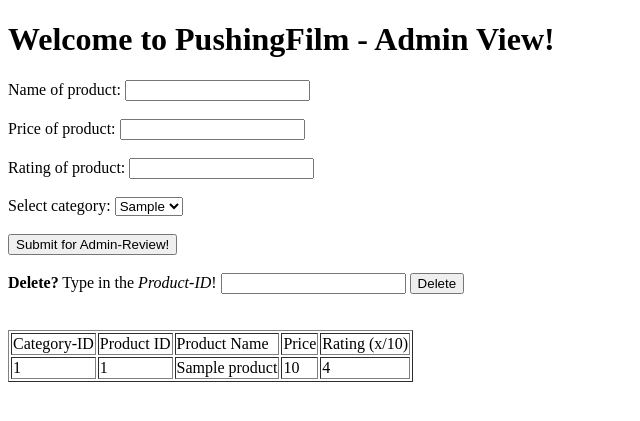
After one commit to BadRothenfelde/AnalogueResurgence, a PHP site: page /adminview2.php in a window 1280 px wide. The commit adds this page. Shown: the top 421 px of the page, without its empty margins (0-640 px from the left). Run offline with PHP 8.4, Linux system fonts and the light colour scheme; tables that the repository leaves empty or names only in its code hold one stand-in row (values such as "Sample post").

Commit message:
Aufgabe 2 fertig

```diff
--- /dev/null
+++ b/adminview2.php
@@ -0,0 +1,88 @@
+<?php
+$servername = "localhost";
+$userName = "root";
+$password = "";
+
+$databname = "PushingFilm";
+$con = mysqli_connect($servername, $userName, $password, $databname);
+if(isset($_POST['pname'])&& isset($_POST['prating'])&& isset($_POST['pprice']) && isset($_POST['category_id'])){
+    $sql = "INSERT INTO products (pname, pprice, prating, category_id) VALUES ('" . $_POST["pname"] . "', '" . $_POST["pprice"] . "', '" . $_POST["prating"] . "', '" . $_POST["category_id"] . "')";
+    mysqli_query($con, $sql);
+}
+?>
+
+<!DOCTYPE html>
+<html>
+<head>
+	<title>PushingFilm - Adminview (Products)</title>
+</head>
+<body>
+	<form action="<?php echo $_SERVER['PHP_SELF']; ?>" method= "post">
+	<h1>Welcome to PushingFilm - Admin View!</h1>
+	<label> Name of product: </label>
+	<input type="text" name = "pname" size ="20" maxlength = "25" id = "pname"/>
+	<br>
+	<br>
+	<label> Price of product: </label>
+	<input type="text" name = "pprice" size = "20" maxlength = "25" id = "pprice"/>
+	<br>
+	<br>
+	<label> Rating of product: </label>
+	<input type="text" name = "prating" size = "20" maxlength ="25" id = "prating"/>
+	<br>
+	<br>
+	<label> Select category:</label>
+	<select name="category_id">
+	<?php $categories = mysqli_query($con, "SELECT * FROM categories");
+	while($row = mysqli_fetch_assoc($categories)){
+	   echo "<option value='". $row['cid'] . "'>" . $row['filmcat'] . "</option>";
+	}?>
+	</select>
+	<br>
+	<br>
+	<button type="submit"> Submit for Admin-Review! </button>
+	<br>
+	<br>
+	</form>
+
+	<form action="<?php echo $_SERVER['PHP_SELF']; ?>" method="post">
+		<label><b>Delete?</b> Type in the <i>Product-ID</i>!</label>
+		<input type="text" name="selection" size="20" id="selection">
+		<button type="submit" name="delete_product">Delete</button>
+		<br>
+		<br>
+		<br>
+	</form>
+</body>
+</html>
+
+<?php
+//Löschen von ausgewähltem Datensatz
+if (isset($_POST["selection"])) {
+        $sql = "DELETE FROM products WHERE product_id = '" . $_POST["selection"] . "'";
+        mysqli_query($con, $sql);
+
+        $num = mysqli_affected_rows($con);
+        if ($num > 0) {
+            echo "<p><b>Product successfully wiped from PushingFilm!</b></p>";
+        }
+    }
+
+
+//Ausgabe der DB in Tabelle
+$res = mysqli_query($con, "SELECT * FROM products");
+
+    echo "<table border='1'>";
+    echo "<tr> <td>Category-ID</td> <td> Product ID </td> <td> Product Name </td>";
+    echo "<td> Price </td> <td> Rating (x/10) </td> </tr>";
+    while ($dset = mysqli_fetch_assoc($res)){
+        echo "<tr>";
+        echo "<td>" . $dset["category_id"]. "</td>";
+        echo "<td>" . $dset["product_id"] . "</td>";
+        echo "<td>" . $dset["pname"] . "</td>";
+        echo "<td>" . $dset["pprice"] ."</td>";
+        echo "<td>" . $dset["prating"]. "</td>";
+        echo "</tr>";
+        }
+        echo "</table>";
+        ?>
--- a/homepage.php
+++ b/homepage.php
@@ -1,6 +1,11 @@
 <?php
 session_start();
 if(isset($_SESSION['id'])&& isset($_SESSION['username'])){
+    if ($_SESSION['username'] == 'Administrator') {
+        header("Location: adminview1.php");
+        exit();
+    }
+
 ?>
 <!DOCTYPE HTML>
 <html>
```
Also changed, not shown: adminview1.php (added, +75 -0 lines).
